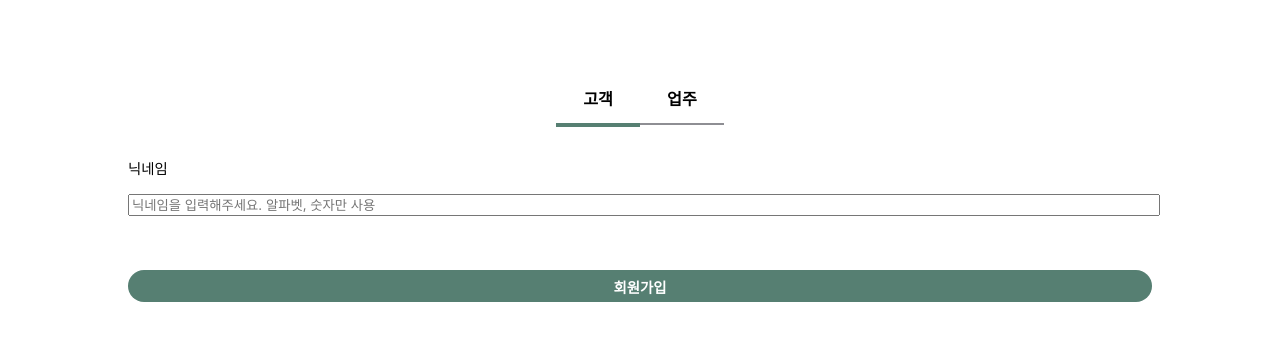
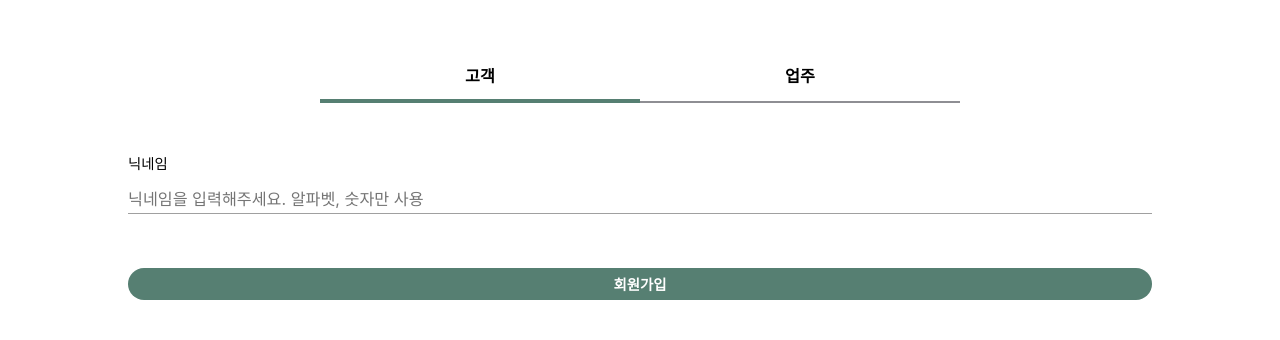
Before and after one commit to boostcampwm-2022/web29-Buddha, a React (Create React App) app in the folder packages/client/: page /signup in a window 1280 px wide. Shown: the top 340 px of the page. Built offline with nearby package versions, Linux system fonts and the light colour scheme; a web font is replaced by a local one.

Commit message:
feat: [FE] Input 스타일링 적용

```diff
--- a/packages/client/src/pages/Signup/styled.ts
+++ b/packages/client/src/pages/Signup/styled.ts
@@ -6,17 +6,22 @@ export const PageWrapper = styled.div`
   align-items: center;
   gap: 3rem;
   width: 100%;
-  height: 100%;
-  padding-top: 5rem;
+  padding-top: 3rem;
 `;
 
-export const ChangeForm = styled.div``;
+export const ChangeForm = styled.div`
+  display: flex;
+  flex-direction: row;
+  width: 50%;
+`;
 
 export const ChangeButton = styled.span`
-  padding: 0.8rem 1.5rem 0.8rem 1.5rem;
+  width: 50%;
+  padding: 0.8rem 0 0.8rem 0;
   font-size: ${(props) => props.theme.font.size.sm};
   font-weight: ${(props) => props.theme.font.weight.bold700};
   border-bottom: ${(props) => `2px solid ${props.theme.colors.grey600}`};
+  text-align: center;
 
   &.selected {
     border-bottom: ${(props) => `4px solid ${props.theme.colors.primary}`};
@@ -31,11 +36,19 @@ export const InputWrapper = styled.div`
 `;
 
 export const InputTitle = styled.p`
-  font-size: ${(props) => `${props.theme.font.size.xs}`};
+  font-size: ${(props) => props.theme.font.size.xs};
 `;
 
 export const Input = styled.input`
   width: 100%;
+  padding: 0 0 0.2rem 0;
+  font-size: ${(props) => props.theme.font.size.sm};
+  border: none;
+  border-bottom: ${(props) => `1px solid ${props.theme.colors.grey400}`};
+
+  &:focus {
+    outline: none;
+  }
 `;
 
 export const CustomButton = styled.button`
```
